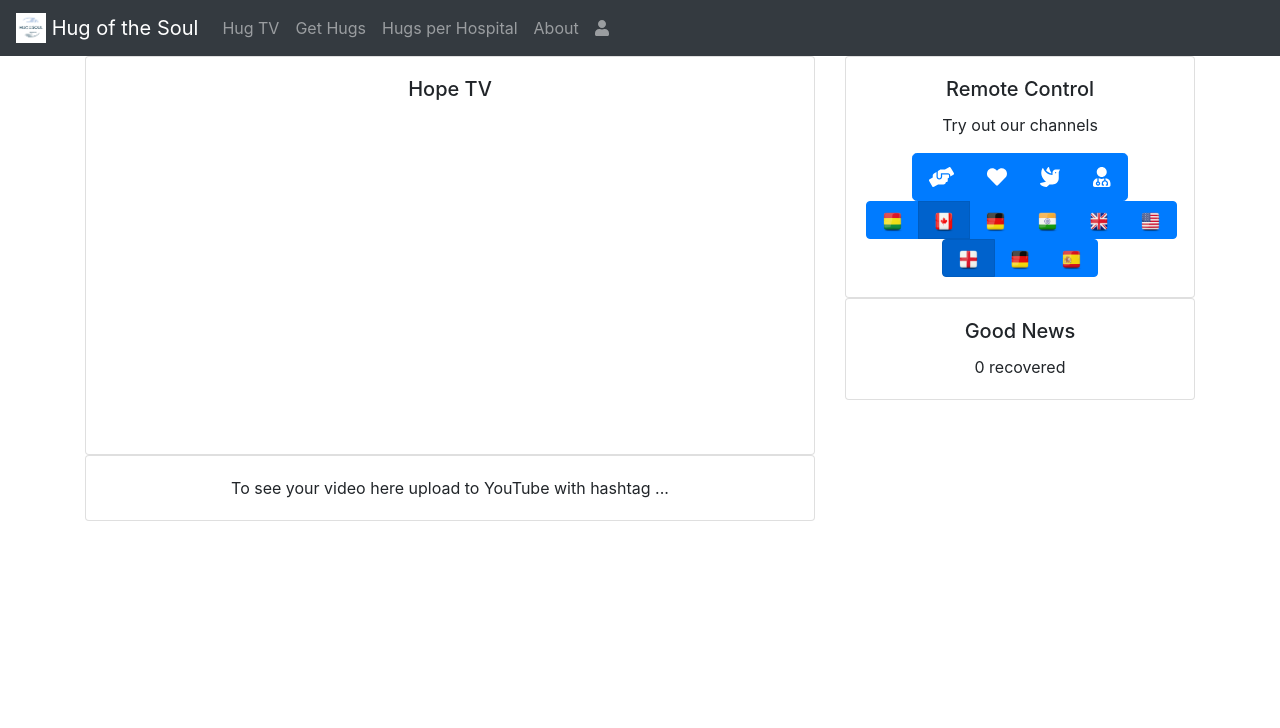
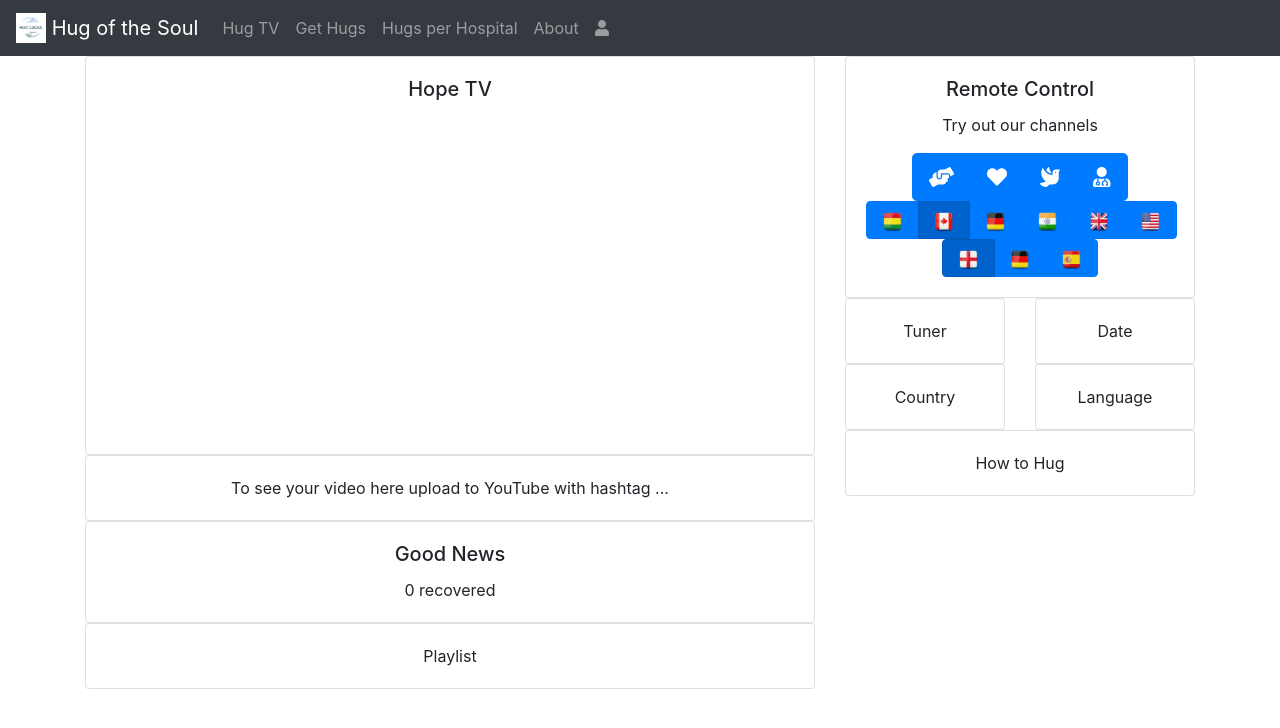
Before and after one commit to hugofthesoul/hugofthesoul.github.io, a React (Create React App) app: page / in a window 1280 px wide. Shown: the top 728 px of the page. Built offline with nearby package versions, Linux system fonts and the light colour scheme; no server answers.

Commit message:
Create initial components and App.js layout

```diff
--- a/src/App.js
+++ b/src/App.js
@@ -1,12 +1,17 @@
 import React from 'react';
-
 import Col from 'react-bootstrap/Col';
 import Container from 'react-bootstrap/Container';
 import Row from 'react-bootstrap/Row';
 
 import Control from './component/Control';
+import CountryPicker from './component/CountryPicker';
+import DatePicker from './component/DatePicker';
+import HowToHug from './component/HowToHug';
+import LanguagePicker from './component/LanguagePicker';
+import Playlist from './component/Playlist';
 import Screen from './component/Screen';
 import Statistics from './component/Statistics';
+import Tuner from './component/Tuner';
 
 import './App.scss';
 
@@ -44,11 +49,23 @@ class App extends React.Component {
         <Row className="row justify-content-sm-center">
           <Col md={8} lg={8}>
             <Screen embedUrl={this.state.embedUrl} />
+            <Statistics statistics={this.state.statistics} />
+            <Playlist />
           </Col>
           <Col md={4} lg={4}>
             <Control onVideoChange={this.onVideoChange}
                      onStatisticsChange={this.onStatisticsChange} />
-            <Statistics statistics={this.state.statistics} />
+            <Row>
+              <Col>
+                <Tuner />
+                <CountryPicker />
+              </Col>
+              <Col>
+                <DatePicker />
+                <LanguagePicker />
+              </Col>
+            </Row>
+            <HowToHug />
           </Col>
         </Row>
       </Container>
--- /dev/null
+++ b/src/component/CountryPicker.js
@@ -0,0 +1,19 @@
+import React from 'react';
+
+import Card from 'react-bootstrap/Card';
+
+class CountryPicker extends React.Component {
+  render(){
+    return (
+      <Card>
+        <Card.Body>
+          <Card.Text>
+            Country
+          </Card.Text>
+        </Card.Body>
+      </Card>
+    );
+  }
+}
+
+export default CountryPicker;
--- /dev/null
+++ b/src/component/DatePicker.js
@@ -0,0 +1,19 @@
+import React from 'react';
+
+import Card from 'react-bootstrap/Card';
+
+class DatePicker extends React.Component {
+  render(){
+    return (
+      <Card>
+        <Card.Body>
+          <Card.Text>
+            Date
+          </Card.Text>
+        </Card.Body>
+      </Card>
+    );
+  }
+}
+
+export default DatePicker;
--- /dev/null
+++ b/src/component/HowToHug.js
@@ -0,0 +1,19 @@
+import React from 'react';
+
+import Card from 'react-bootstrap/Card';
+
+class HowToHug extends React.Component {
+  render(){
+    return (
+      <Card>
+        <Card.Body>
+          <Card.Text>
+            How to Hug
+          </Card.Text>
+        </Card.Body>
+      </Card>
+    );
+  }
+}
+
+export default HowToHug;
--- /dev/null
+++ b/src/component/LanguagePicker.js
@@ -0,0 +1,19 @@
+import React from 'react';
+
+import Card from 'react-bootstrap/Card';
+
+class LanguagePicker extends React.Component {
+  render(){
+    return (
+      <Card>
+        <Card.Body>
+          <Card.Text>
+            Language
+          </Card.Text>
+        </Card.Body>
+      </Card>
+    );
+  }
+}
+
+export default LanguagePicker;
--- /dev/null
+++ b/src/component/Playlist.js
@@ -0,0 +1,19 @@
+import React from 'react';
+
+import Card from 'react-bootstrap/Card';
+
+class Playlist extends React.Component {
+  render(){
+    return (
+      <Card>
+        <Card.Body>
+          <Card.Text>
+            Playlist
+          </Card.Text>
+        </Card.Body>
+      </Card>
+    );
+  }
+}
+
+export default Playlist;
--- /dev/null
+++ b/src/component/Tuner.js
@@ -0,0 +1,19 @@
+import React from 'react';
+
+import Card from 'react-bootstrap/Card';
+
+class Tuner extends React.Component {
+  render(){
+    return (
+      <Card>
+        <Card.Body>
+          <Card.Text>
+            Tuner
+          </Card.Text>
+        </Card.Body>
+      </Card>
+    );
+  }
+}
+
+export default Tuner;
```
Also changed, not shown: src/component/FilterBar.js (deleted, +0 -133 lines), src/component/VideoList.js (deleted, +0 -27 lines).
